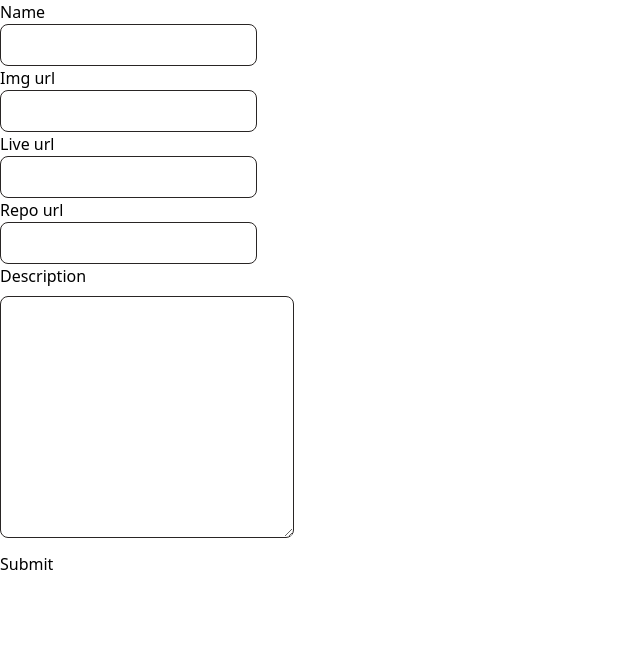
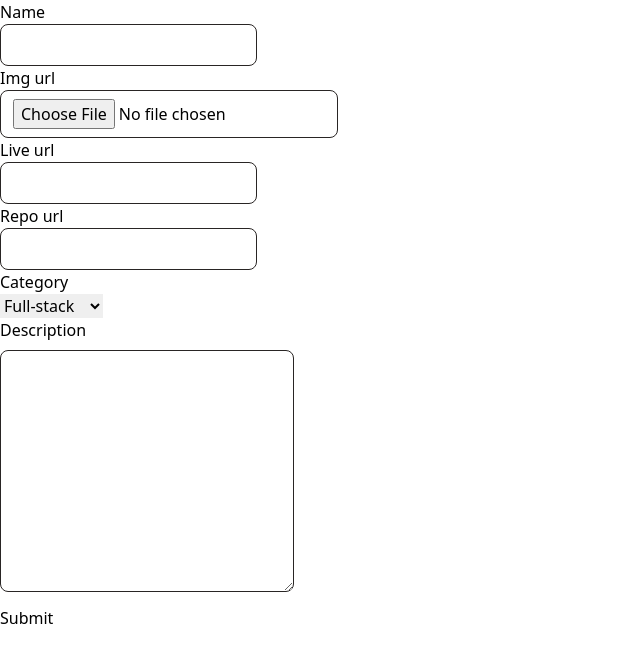
Before and after one commit to dickheadph/beta, a React (Vite) app: page /form in a window 1280 px wide. Shown: the top 662 px of the page, without its empty margins (0-640 px from the left). Built offline with nearby package versions, Linux system fonts and the light colour scheme; no server answers.

Commit message:
added file upload config

```diff
--- a/src/Components/Form.jsx
+++ b/src/Components/Form.jsx
@@ -1,37 +1,66 @@
 import React, { useState } from 'react';
 import axios from 'axios';
 import '../index.css';
+import { toast } from 'react-toastify';
+import Loading from '../Shared/Loading';
+const API_ENDPOINT = import.meta.env.VITE_API_ENDPOINT;
+
 function Form() {
+  const [loading, setLoading] = useState(false);
   const [projects, setProjects] = useState({
     name: '',
-    img: '',
+    projectImage: '',
     live: '',
     repo: '',
     desc: '',
+    category: '',
   });
-  const { name, img, live, repo, desc } = projects;
+  const { name, projectImage, live, repo, desc, category } = projects;
 
   const onMutate = (e) => {
+    if (e.target.file) {
+      setProjects((prevSate) => ({
+        ...prevSate,
+        projectImage: e.target.file,
+      }));
+    }
+    if (!e.target.file) {
       setProjects((prevSate) => ({
         ...prevSate,
         [e.target.id]: e.target.value,
       }));
+    }
   };
 
   const submitHandler = (e) => {
     e.preventDefault();
+    setLoading(true);
+    console.log(projects);
 
-    axios.post(`https://groovy-groove-268003.firebaseio.com/projects.json`, {
+    axios
+      .post(`${API_ENDPOINT}/projects`, {
         name: projects.name,
-      img: projects.img,
+        projectImage: projects.projectImage,
+        desc: projects.desc,
         live: projects.live,
         repo: projects.repo,
-      desc: projects.desc,
+        category: projects.category,
+      })
+      .then((res) => {
+        console.log(res);
+        setProjects('');
+        toast.success('Submitted Succesfully');
+        setLoading(false);
+      })
+      .catch((err) => {
+        console.log(err);
+        setLoading(false);
+        toast.error('Project upload failed. Try again.');
       });
-    setProjects('');
-    alert('Submitted Succesfully');
   };
-  return (
+  return loading ? (
+    <Loading />
+  ) : (
     <>
       <form onSubmit={submitHandler}>
         <label htmlFor='name'>Name</label>
@@ -47,10 +76,12 @@ function Form() {
         <label htmlFor='img'>Img url</label>
         <br />
         <input
-          type='url'
-          id='img'
-          value={img}
+          type='file'
+          id='projectImage'
           className='form'
+          accept='.png, .jpg, .jpeg'
+          max={1}
+          required
           onChange={onMutate}
         />
         <br />
@@ -74,6 +105,15 @@ function Form() {
           onChange={onMutate}
         />
         <br />
+        <label htmlFor='repo'>Category</label>
+        <br />
+        <select name='' id='category' value={category} onChange={onMutate}>
+          <option value='fullstack'>Full-stack</option>
+          <option value='frontend'>Front-End</option>
+          <option value='api'>API</option>
+          <option value='app'>Native App</option>
+        </select>
+        <br />
         <label htmlFor='repo'>Description</label>
         <br />
         <textarea
```
Lines whose indentation alone changed are shown as unchanged.
